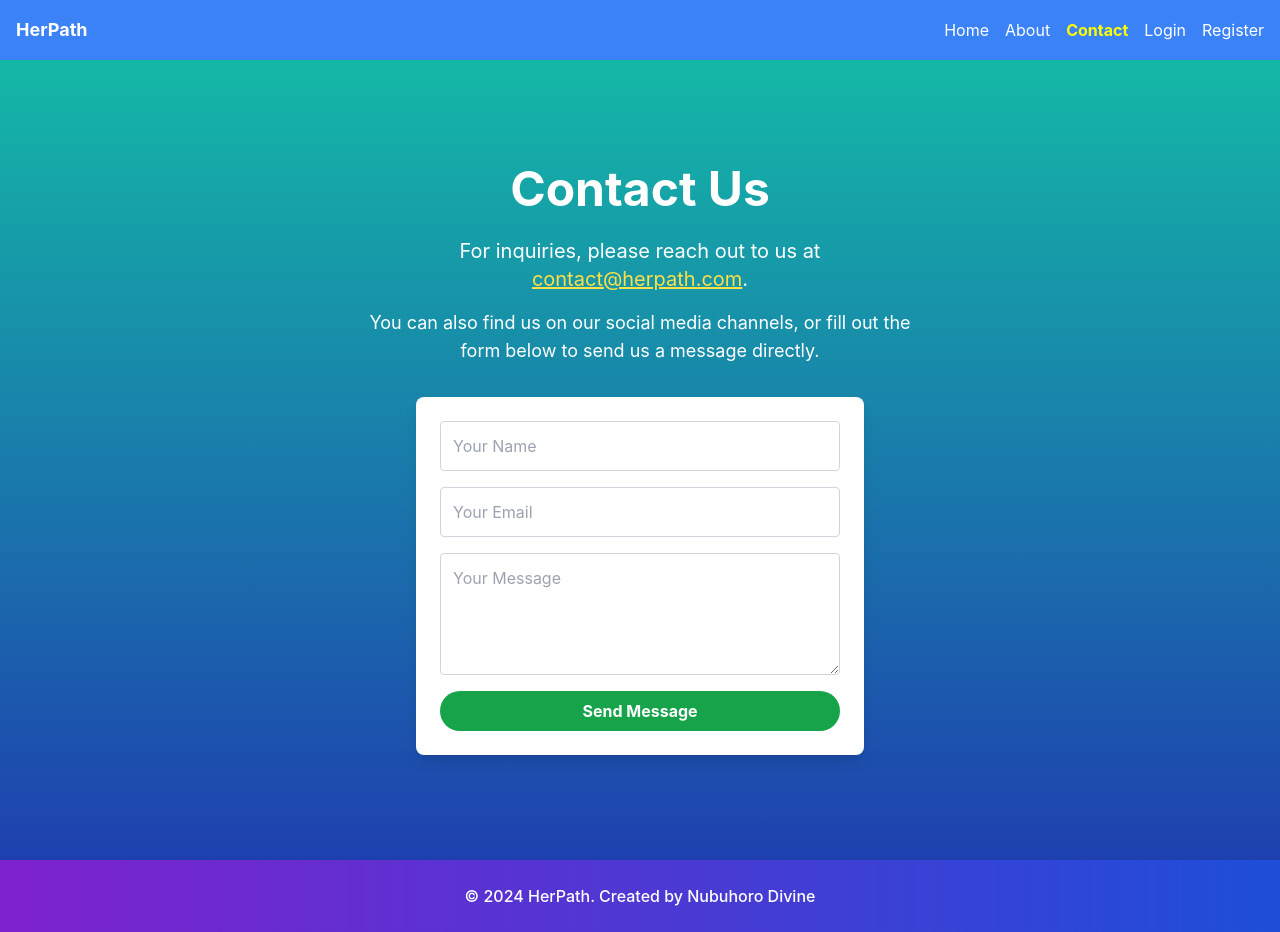
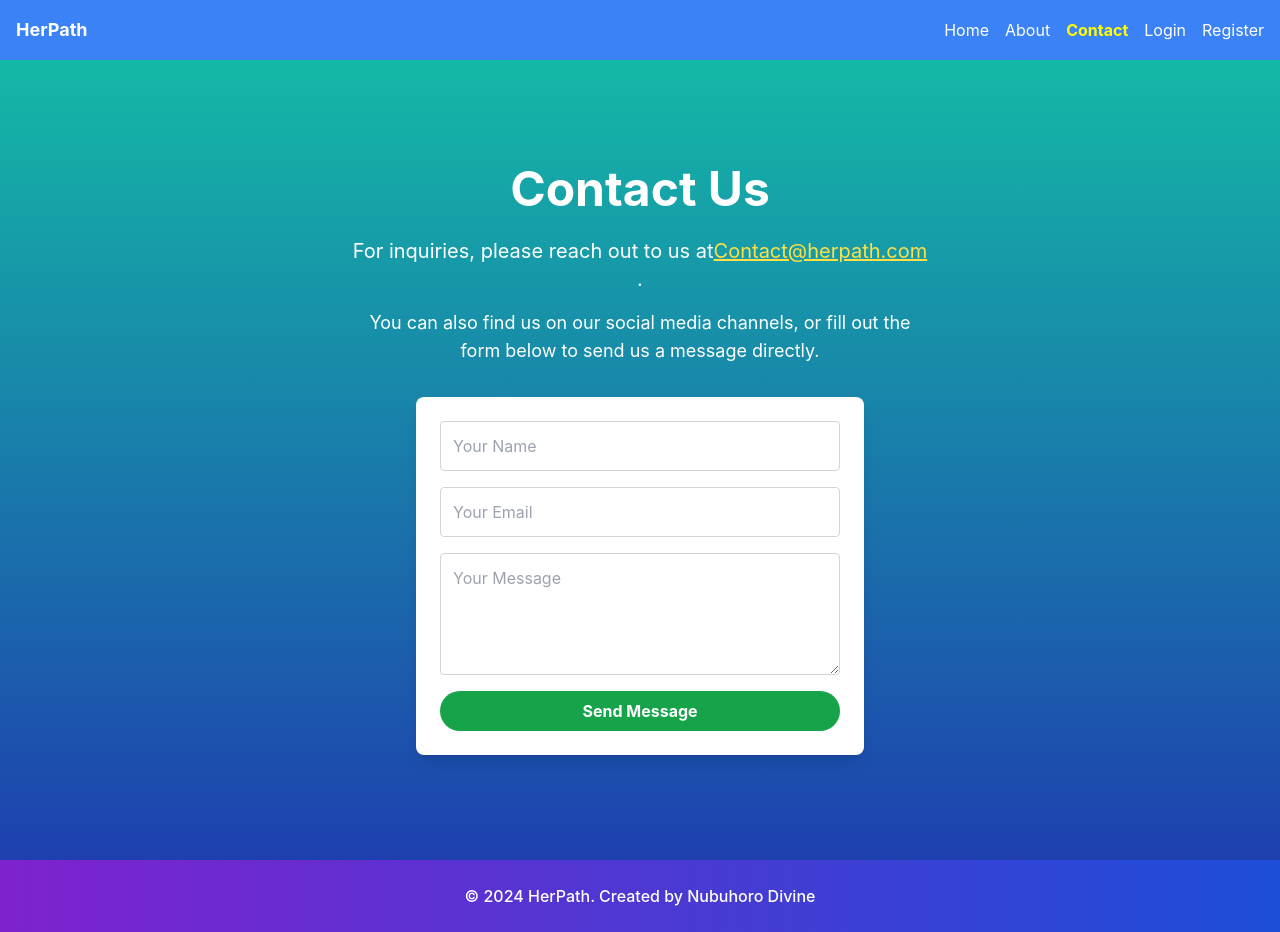
Before and after one commit to ndivine-eng/HerPath, a React (Create React App) app: page /contact in a window 1280 px wide. Built offline with nearby package versions, Linux system fonts and the light colour scheme.

Commit message:
updated contact

```diff
--- a/src/pages/Contact.js
+++ b/src/pages/Contact.js
@@ -6,7 +6,7 @@ function Contact() {
       <h1 className="text-4xl sm:text-5xl font-bold mb-6">Contact Us</h1>
       <p className="text-lg sm:text-xl text-center max-w-xl mb-4">
         For inquiries, please reach out to us at
-        <a href="mailto:contact@herpath.com" className="underline text-yellow-300 hover:text-yellow-400"> contact@herpath.com</a>.
+        <a href="mailto:contactherpath@gmail.com" className="underline text-yellow-300 hover:text-yellow-400">Contact@herpath.com  </a>.
       </p>
       <p className="text-md sm:text-lg text-center max-w-xl mb-8">
         You can also find us on our social media channels, or fill out the form below to send us a message directly.
```
